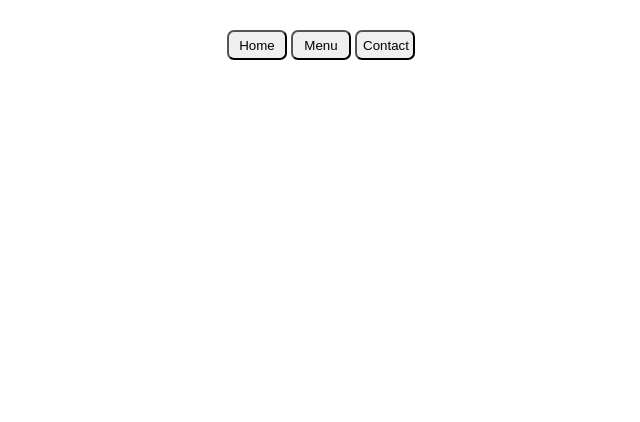
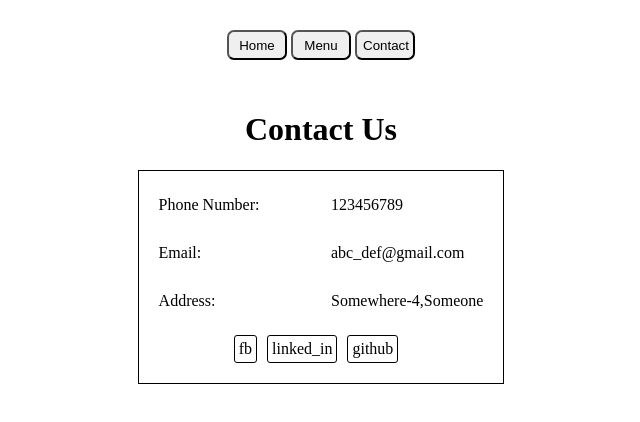
Before and after one commit to Someone-tensai/Restaurant-Page, a website built with webpack: page src/template.html in a window 1280 px wide. Both pictures are taken after a click on the button "Contact". Shown: the whole page, without its empty margins (319-959 px from the left). Built offline with nearby package versions, Linux system fonts and the light colour scheme.

Commit message:
Contact Page and Finalisation

```diff
--- a/src/contact.js
+++ b/src/contact.js
@@ -2,7 +2,58 @@ function contact_clicked()
 {
     let content = document.querySelector("#content");
     content.innerHTML = "";
-    console.log("Contact Clicked");
+
+    let head = document.createElement("h1");
+    head.textContent = "Contact Us";
+    content.appendChild(head);
+
+    let contact = document.createElement("div");
+    contact.classList.add("contact");
+
+    let number = document.createElement("div");
+    number.textContent = "Phone Number:";
+    contact.appendChild(number);
+
+    let phone = document.createElement("div");
+    phone.textContent = "123456789";
+    contact.appendChild(phone);
+
+
+    let email = document.createElement("div");
+    email.textContent = "Email:";
+    contact.appendChild(email);
+
+    let email_address = document.createElement("div");
+    email_address.textContent = "abc_def@gmail.com";
+    contact.appendChild(email_address);
+
+    let address_header = document.createElement("div");
+    address_header.textContent = "Address:";
+    contact.appendChild(address_header);
+
+    let address = document.createElement("div");
+    address.textContent = "Somewhere-4,Someone";
+    contact.appendChild(address);
+
+    let last = document.createElement("div");
+    last.classList.add("last");
+
+    let fb = document.createElement("div");
+    fb.classList.add("last_items");
+    fb.textContent = "fb";
+    last.appendChild(fb);
+
+      let linked_in = document.createElement("div");
+    linked_in.classList.add("last_items");
+    linked_in.textContent = "linked_in";
+    last.appendChild(linked_in);
+
+      let github = document.createElement("div");
+    github.classList.add("last_items");
+    github.textContent = "github";
+    last.appendChild(github);
+    contact.appendChild(last);
+    content.appendChild(contact);
 }
 
 export default contact_clicked;
--- a/src/index.css
+++ b/src/index.css
@@ -18,7 +18,7 @@ header , #content{
     flex-direction: column;
 }
 
-.menu {
+.menu ,.contact{
     display: grid;
     grid-template-columns: 1fr 1fr;
     grid-template-rows: repeat(5, 1fr);
@@ -30,3 +30,24 @@ header , #content{
     justify-items: center;
     align-items: center;
 }
+
+.contact {
+    justify-items: left;
+    grid-template-rows:repeat(4,1fr);
+    column-gap: 20px;
+}
+
+.last {
+    display: flex;
+    flex:1;
+    grid-column: 1/3;
+    align-self: center;
+    justify-self: center;
+}
+
+.last_items {
+    border: 1px solid black;
+    border-radius: 3px;
+    padding: 4px;
+    margin-right:10px
+}
--- a/src/inital_load.js
+++ b/src/inital_load.js
@@ -18,7 +18,5 @@ function on_initial_load()
     let description = document.createElement("p");
     description.textContent = 'This is a W restaurant fr fr.'
     content.appendChild(description);
-
-    console.log("Initial Load Called");
 }
 export default on_initial_load;
--- a/src/menu.js
+++ b/src/menu.js
@@ -51,8 +51,6 @@ function menu_clicked()
     menu.appendChild(price4);
 
     content.appendChild(menu);
-
-    console.log("Menu Clicked");
 }
 
 export default menu_clicked;
```
